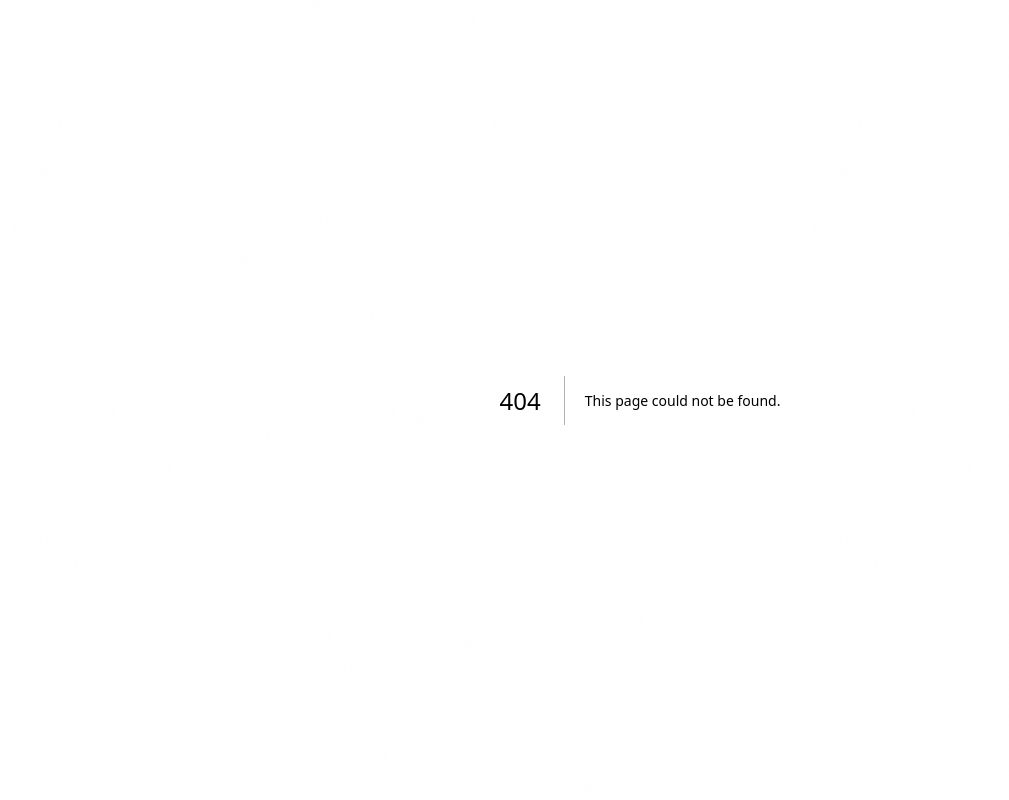
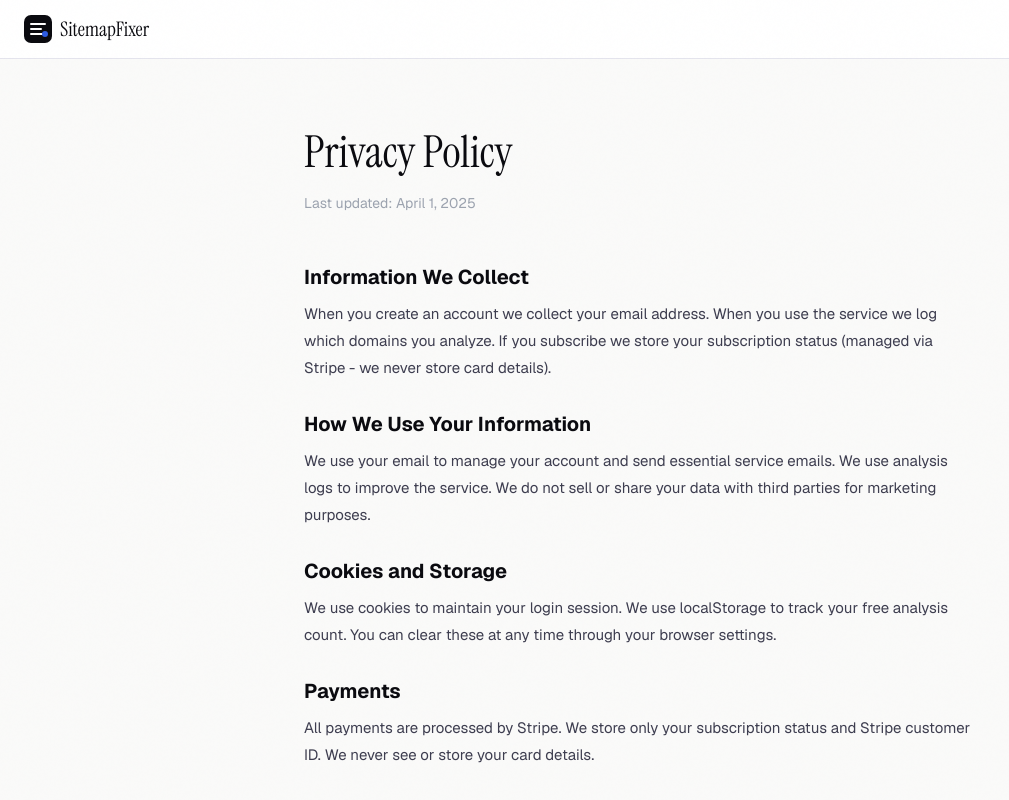
Before and after one commit to Watermelon-Coctail-Bar/sitemap-fixer, a Next.js app: page /privacy in a window 1280 px wide. Before the commit this address had no page. Shown: the top 800 px of the page, without its empty margins (0-1009 px from the left). Built offline with nearby package versions, Linux system fonts and the light colour scheme.

Commit message:
Add Privacy Policy page with metadata
This file contains the Privacy Policy page for SitemapFixer, detailing data collection, usage, and user rights.

```diff
--- /dev/null
+++ b/src/app/privacy/page.tsx
@@ -0,0 +1,40 @@
+import type { Metadata } from 'next';
+export const metadata: Metadata = {
+  title: 'Privacy Policy | SitemapFixer',
+  description: 'Privacy policy for SitemapFixer - how we collect, use, and protect your data.',
+  alternates: { canonical: 'https://sitemapfixer.com/privacy' },
+};
+export default function PrivacyPage() {
+  return (
+    <div style={{ minHeight: '100vh', background: '#fafaf9' }}>
+      <nav style={{ borderBottom: '1px solid #e4e4ed', background: 'white', padding: '14px 24px' }}>
+        <a href="/" style={{ display: 'flex', alignItems: 'center', gap: 8, textDecoration: 'none', width: 'fit-content' }}>
+          <svg width="28" height="28" viewBox="0 0 28 28" fill="none"><rect width="28" height="28" rx="7" fill="#0a0a0f"/><path d="M7 9h14M7 14h10M7 19h12" stroke="white" strokeWidth="2" strokeLinecap="round"/><circle cx="21" cy="19" r="3" fill="#2d5be3"/></svg>
+          <span style={{ fontFamily: "'Instrument Serif', serif", fontSize: 20, color: '#0a0a0f' }}>SitemapFixer</span>
+        </a>
+      </nav>
+      <div style={{ maxWidth: 720, margin: '0 auto', padding: '60px 24px' }}>
+        <h1 style={{ fontFamily: "'Instrument Serif', serif", fontSize: 44, color: '#0a0a0f', marginBottom: 8 }}>Privacy Policy</h1>
+        <p style={{ fontSize: 14, color: '#9ca3af', marginBottom: 48 }}>Last updated: April 1, 2025</p>
+        {[
+          ['Information We Collect', 'When you create an account we collect your email address. When you use the service we log which domains you analyze. If you subscribe we store your subscription status (managed via Stripe - we never store card details).'],
+          ['How We Use Your Information', 'We use your email to manage your account and send essential service emails. We use analysis logs to improve the service. We do not sell or share your data with third parties for marketing purposes.'],
+          ['Cookies and Storage', 'We use cookies to maintain your login session. We use localStorage to track your free analysis count. You can clear these at any time through your browser settings.'],
+          ['Payments', 'All payments are processed by Stripe. We store only your subscription status and Stripe customer ID. We never see or store your card details.'],
+          ['Data Retention', 'We keep your account data while your account is active. Analysis history is kept for 90 days. You can request deletion of your account and data at any time by emailing us.'],
+          ['Your Rights', 'You can access, correct, or delete your personal data at any time. You can cancel your subscription at any time. Contact us at support@sitemapfixer.com for any privacy requests.'],
+          ['Contact', 'Questions about this policy? Email support@sitemapfixer.com'],
+        ].map(([title, body]) => (
+          <div key={title} style={{ marginBottom: 28 }}>
+            <h2 style={{ fontSize: 20, fontWeight: 700, color: '#0a0a0f', marginBottom: 8 }}>{title}</h2>
+            <p style={{ fontSize: 15, color: '#3d3d4f', lineHeight: 1.8 }}>{body}</p>
+          </div>
+        ))}
+        <div style={{ marginTop: 48, paddingTop: 32, borderTop: '1px solid #e4e4ed', display: 'flex', gap: 24, fontSize: 14 }}>
+          <a href="/terms" style={{ color: '#2d5be3', textDecoration: 'none' }}>Terms of Service</a>
+          <a href="/" style={{ color: '#6b7280', textDecoration: 'none' }}>Back to SitemapFixer</a>
+        </div>
+      </div>
+    </div>
+  );
+}
```
